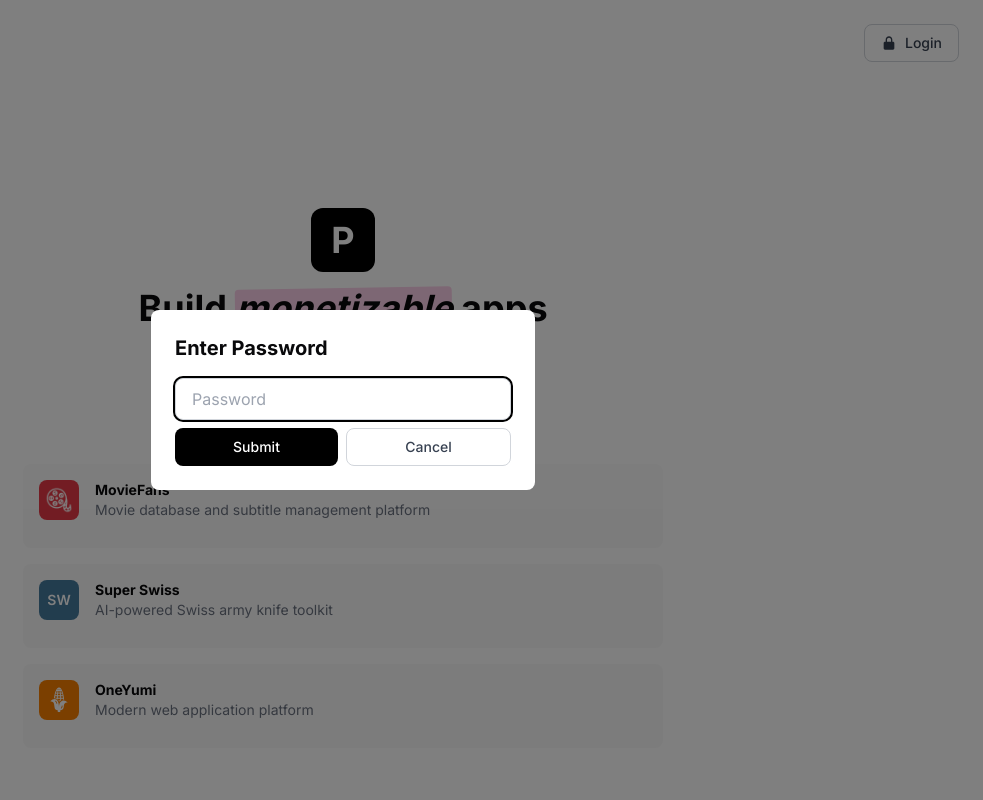
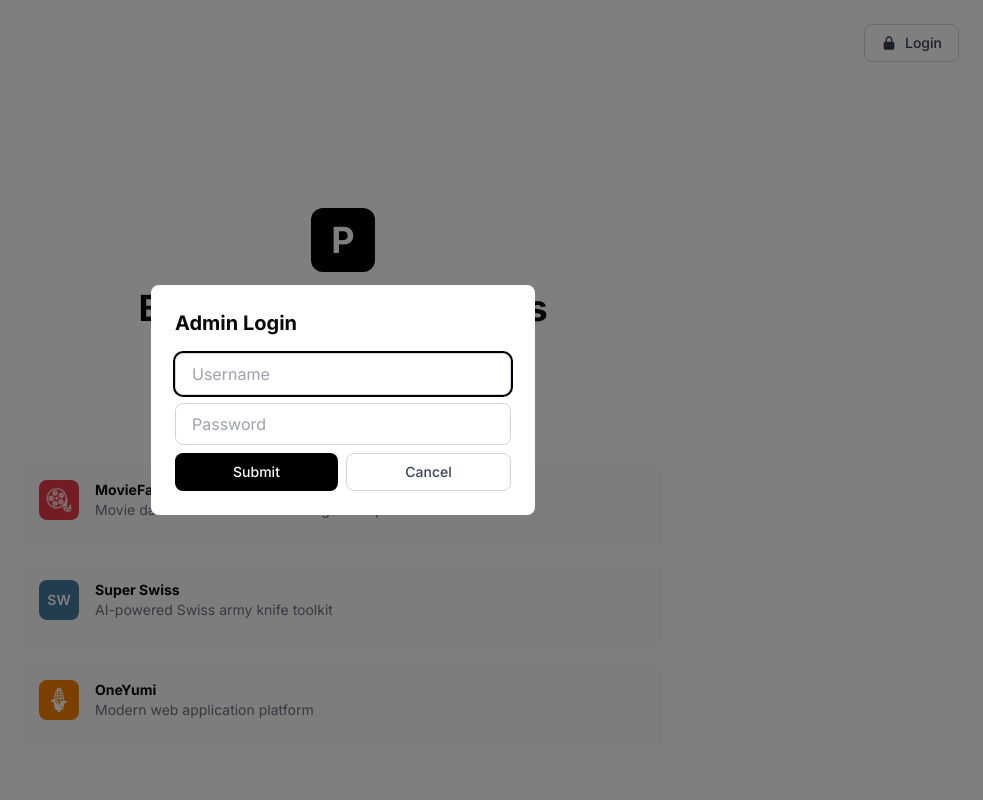
Before and after one commit to isantan71/michael-landing-page, a Next.js app: page / in a window 1280 px wide. Both pictures are taken after a click on the button "Login". Shown: the top 800 px of the page, without its empty margins (297-1280 px from the left). Built offline with nearby package versions, Linux system fonts and the light colour scheme; a web font is replaced by a local one.

Commit message:
auth using both username and password from env

```diff
--- a/src/app/page.tsx
+++ b/src/app/page.tsx
@@ -157,6 +157,7 @@ function LockIcon() {
 export default function Home() {
   const [isLoggedIn, setIsLoggedIn] = useState(false);
   const [showPasswordDialog, setShowPasswordDialog] = useState(false);
+  const [username, setUsername] = useState("");
   const [password, setPassword] = useState("");
   const [error, setError] = useState("");
 
@@ -330,24 +331,32 @@ export default function Home() {
   const handleLogin = () => {
     setShowPasswordDialog(true);
     setError("");
+    setUsername("");
     setPassword("");
   };
 
   const handlePasswordSubmit = (e: React.FormEvent) => {
     e.preventDefault();
     // Check password against environment variable
-    const correctPassword = process.env.NEXT_PUBLIC_ADMIN_PASSWORD || "admin123";
+    const correctUsername = process.env.NEXT_PUBLIC_ADMIN_USERNAME;
+    const correctPassword = process.env.NEXT_PUBLIC_ADMIN_PASSWORD;
 
-    if (password === correctPassword) {
+    if (!correctUsername || !correctPassword) {
+      setError("Auth is not configured. Please set admin username and password.");
+      return;
+    }
+
+    if (username === correctUsername && password === correctPassword) {
       setIsLoggedIn(true);
       if (typeof window !== "undefined") {
         window.localStorage.setItem("michael_admin_logged_in", "true");
       }
       setShowPasswordDialog(false);
+      setUsername("");
       setPassword("");
       setError("");
     } else {
-      setError("Incorrect password");
+      setError("Incorrect username or password");
     }
   };
 
@@ -399,15 +408,22 @@ export default function Home() {
       {showPasswordDialog && (
         <div className="fixed inset-0 bg-black bg-opacity-50 flex items-center justify-center z-50 px-4">
           <div className="bg-white rounded-lg p-6 max-w-sm w-full">
-            <h2 className="text-xl font-bold mb-4">Enter Password</h2>
+            <h2 className="text-xl font-bold mb-4">Admin Login</h2>
             <form onSubmit={handlePasswordSubmit}>
+              <input
+                type="text"
+                value={username}
+                onChange={(e) => setUsername(e.target.value)}
+                placeholder="Username"
+                className="w-full px-4 py-2 border border-gray-300 rounded-lg mb-2 focus:outline-none focus:ring-2 focus:ring-black"
+                autoFocus
+              />
               <input
                 type="password"
                 value={password}
                 onChange={(e) => setPassword(e.target.value)}
                 placeholder="Password"
                 className="w-full px-4 py-2 border border-gray-300 rounded-lg mb-2 focus:outline-none focus:ring-2 focus:ring-black"
-                autoFocus
               />
               {error && (
                 <p className="text-red-600 text-sm mb-4">{error}</p>
@@ -423,6 +439,7 @@ export default function Home() {
                   type="button"
                   onClick={() => {
                     setShowPasswordDialog(false);
+                    setUsername("");
                     setPassword("");
                     setError("");
                   }}
```
